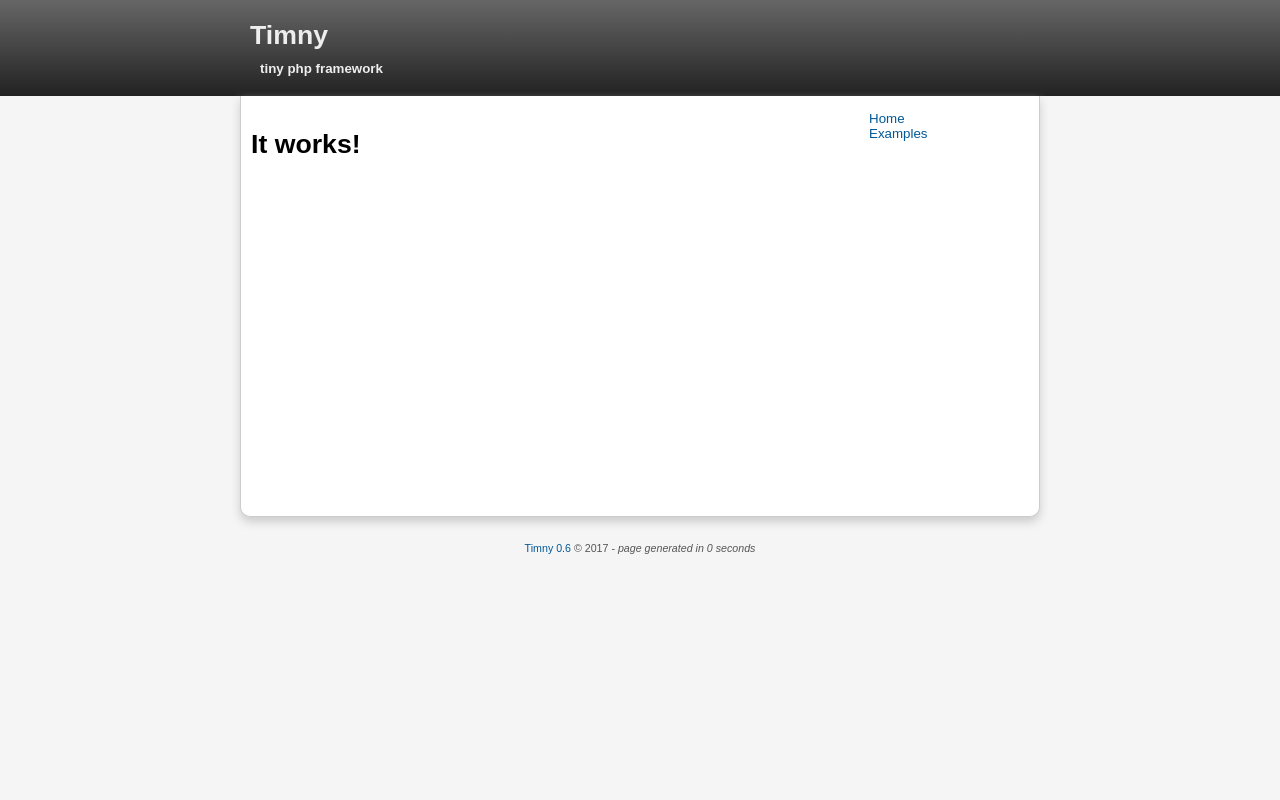
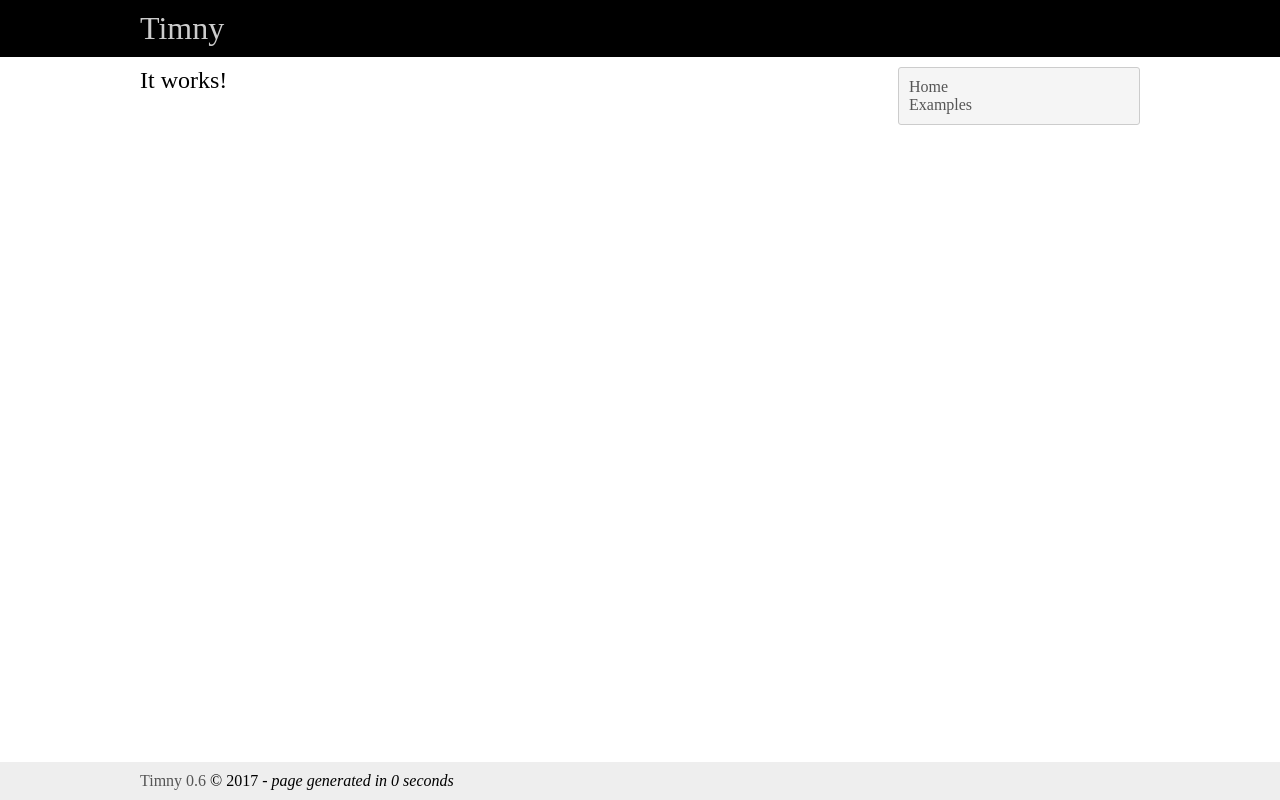
Before and after one commit to hamidsamak/Timny, a PHP site: page / in a window 1280 px wide. Run offline with PHP 8.4, Linux system fonts and the light colour scheme.

Commit message:
Add new template

```diff
--- a/misc/index.tpl
+++ b/misc/index.tpl
@@ -2,19 +2,19 @@
 <html dir="{$this->direction}" lang="{$this->langcode}">
 <head>
 <title>{$this->title}</title>
-<meta http-equiv="Content-Type" content="text/html; charset=utf-8">
+<meta charset="utf8">
 <link rel="stylesheet" type="text/css" href="{BASE}/misc/style.css">
 {$this->head}</head>
 <body>
-<div id="header">
-	<div class="fix">
+
+	<header>
+		<div class="container">
 			<h1>Timny</h1>
-		<h2>tiny php framework</h2>
 		</div>
-</div>
+	</header>
 
-<div class="fix">
-	<div id="wrapper">
+	<section>
+		<div class="container">
 			<div id="sidebar">
 				<ul>
 					<li><a href="{BASE}">Home</a></li>
@@ -24,13 +24,13 @@
 			<div id="content">{$this->content}</div>
 			<div style="clear:both;"></div>
 		</div>
-	<div style="clear:both;"></div>
-</div>
+	</section>
 
-<div class="fix">
-	<div id="footer">
+	<footer>
+		<div class="container">
 			<a href="https://github.com/hamidsamak/timny" target="_blank">Timny 0.6</a> &copy; {date('Y')} - <i>page generated in {round(microtime(true) - $GLOBALS['start'], 5)} seconds</i>
 		</div>
-</div>
+	</footer>
+
 </body>
 </html>
--- a/misc/style.css
+++ b/misc/style.css
@@ -1,14 +1,60 @@
-body { margin:0; padding:0; background:#F5F5F5; font-family:sans-serif; }
-a { color:#005896; text-decoration:none; }
-a:hover { color:#D63333; }
-ul { margin:0; padding:0 10px; list-style-type:none; }
+body {
+	margin: 0;
+	padding: 0;
+}
 
-div.fix { width:800px; margin:0 auto; }
+header {
+	color: #ccc;
+	padding: 10px;
+	background: #000;
+}
 
-#header { padding:10px 20px; background-color:#222222; background:-prefix-linear-gradient(top, #666666, #222222); background: linear-gradient(to bottom, #666666, #222222); }
-#header h1 { color:#EEEEEE; margin:10px; font-size:20pt; }
-#header h2 { color:#EEEEEE; margin:10px; padding-left:10px; font-size:10pt; }
-#wrapper { font-size:10pt; padding-top:10px; background:#FFFFFF; box-shadow:0 5px 10px #CCCCCC; border:1px solid #CCCCCC; border-top:0; border-radius:0 0 10px 10px; }
-#sidebar { width:170px; float:right; padding:5px 10px; }
-#content { width:570px; float:left; padding:5px 10px; min-height:400px; }
-#footer { font-size:8pt; text-align:center; color:#555555; padding:5px 10px; margin-top:20px; }
+footer {
+	padding: 10px;
+	background: #eee;
+	bottom: 0;
+	left: 0;
+	right: 0;
+	position: fixed;
+}
+
+a {
+	color: #555;
+	text-decoration: none;
+}
+
+a:hover {
+	color: #111;
+}
+
+h1 {
+	margin: 0;
+	padding: 0;
+	font-weight: normal;
+}
+
+.container {
+	width: 1000px;
+	margin: 0 auto;
+}
+
+#sidebar {
+	float: right;
+	width: 24%;
+	background: #f5f5f5;
+	border: 1px solid #ccc;
+	border-radius: 3px;
+	margin: 10px 0;
+}
+
+#sidebar ul {
+	margin: 10px;
+	padding: 0;
+	list-style: none;
+}
+
+#content {
+	float: left;
+	width: 74%;
+	margin: 10px 0;
+}
```
Lines whose indentation alone changed are shown as unchanged.
